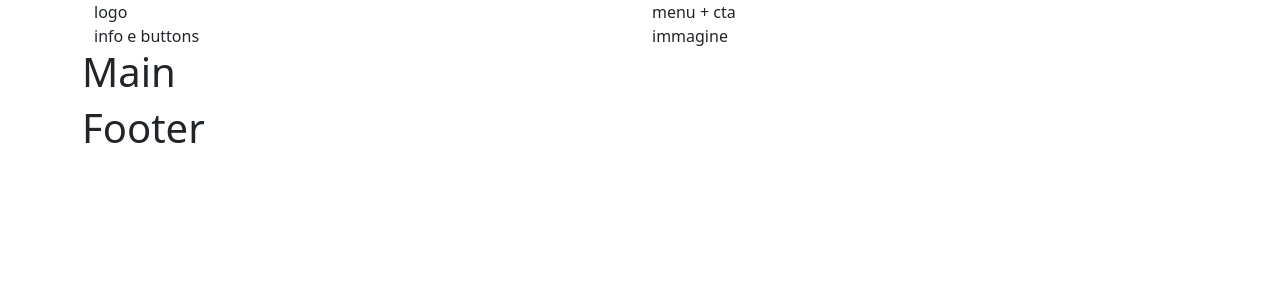
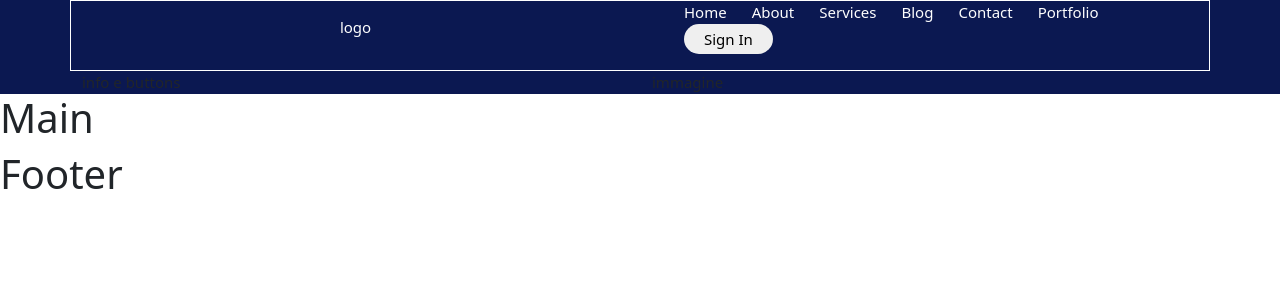
Before and after one commit to GiacWebDev/proj-html-vuejs, a Vue app: page / in a window 1280 px wide. Shown: the top 300 px of the page. Built offline with nearby package versions, Linux system fonts and the light colour scheme.

Commit message:
[edit] header structure

```diff
--- a/src/App.vue
+++ b/src/App.vue
@@ -17,11 +17,10 @@ export default {
 
 <template>
 
-  <div class="container">
-    <AppHeader />
-    <AppMain />
-    <AppFooter />
-  </div>
+  <AppHeader />
+  <AppMain />
+  <AppFooter />
+
 
 
 </template>
--- a/src/assets/scss/main.scss
+++ b/src/assets/scss/main.scss
@@ -1,2 +1,32 @@
 @import 'bootstrap/scss/bootstrap';
 @import './partials/variables';
+
+
+
+* {
+  padding: 0;
+  margin: 0 auto;
+  box-sizing: border-box;
+}
+
+body {
+  font-size: 15px;
+}
+
+.debug {
+  border: 1px solid white;
+}
+
+.debug-bg {
+  background-color: antiquewhite;
+}
+
+.btns {
+  padding: 4px 20px;
+  border: 0px;
+  border-radius: 50px;
+}
+
+.text-active {
+  color: $section-title;
+}
--- a/src/components/AppHeader.vue
+++ b/src/components/AppHeader.vue
@@ -12,6 +12,7 @@ export default {
 
 
 <template>
+  <header>
 
     <NavBar />
 
@@ -31,9 +32,17 @@ export default {
       </div>
     </div>
 
+  </header>
+
+
 </template>
 
 
-<style>
+<style lang="scss" scoped>
+@use '../assets/scss/main.scss' as *;
+
+ header {
+  background-color: $light-primary;
+}
 
 </style>
--- a/src/components/partials/NavBar.vue
+++ b/src/components/partials/NavBar.vue
@@ -7,15 +7,23 @@ export default {
 
 <template>
 
-  <div class="container">
+  <div class="container debug">
     <div class="row row-cols-2">
 
       <div class="col">
-        logo
+        <p>logo</p>
       </div>
 
       <div class="col">
-        menu + cta
+       <ul>
+        <li><a class="text-active" href="#">Home</a></li>
+        <li><a href="#">About</a></li>
+        <li><a href="#">Services</a></li>
+        <li><a href="#">Blog</a></li>
+        <li><a href="#">Contact</a></li>
+        <li><a href="#">Portfolio</a></li>
+        <li><button class="btns">Sign In</button></li>
+       </ul>
       </div>
 
     </div>
@@ -24,6 +32,24 @@ export default {
 </template>
 
 
-<style>
+<style lang="scss" scoped>
+@use '../../assets/scss/main.scss' as *;
+
+.col {
+  display: flex;
+  align-items: center;
+  color: $card-light;
+  ul {
+    list-style: none;
+    li  {
+      display: inline-block;
+      margin-right: 25px;
+      a {
+        color: $card-light;
+        text-decoration: none;
+      }
+    }
+  }
+}
 
 </style>
```
Lines whose indentation alone changed are shown as unchanged.
